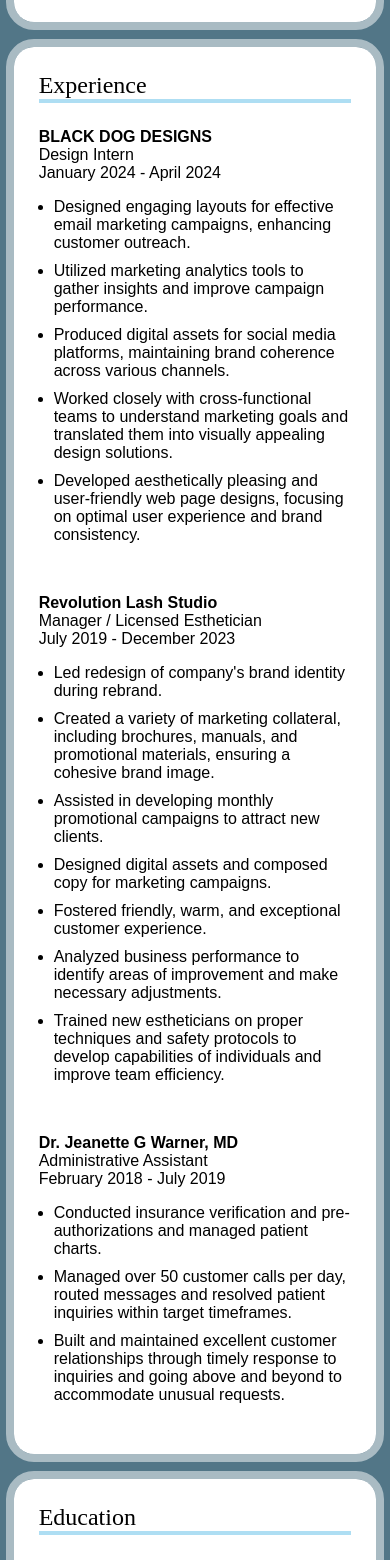
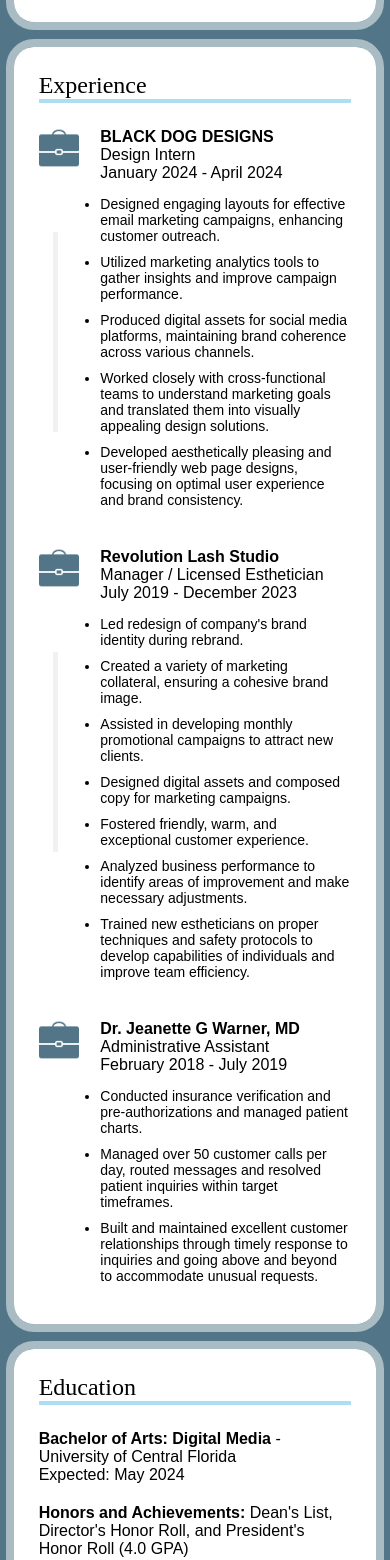
Before and after one commit to Lillybliss/Allgood-Designs, a React (Create React App) app: page /resume in a window 390 px wide. Shown: the part 2380-3940 px from the top of the page. Built offline with nearby package versions, Linux system fonts and the light colour scheme.

Commit message:
Resume mobile styling done

```diff
--- a/src/Resume.js
+++ b/src/Resume.js
@@ -114,6 +114,13 @@
 
       <div className="Experience">
         <h2 className="underline">Experience</h2>
+        {/* 1st row */}
+        <div className="resumeRow">
+          <div className="left-column">
+            <img src={briefcase} alt="Briefcase" className="briefcase-icon" />
+            <div className="vertical-line"></div>
+          </div>
+          <div className="right-column">
             <p>
               <strong>BLACK DOG DESIGNS</strong>
             </p>
@@ -121,27 +128,38 @@
             <p>January 2024 - April 2024</p>
             <ul>
               <li>
-            Designed engaging layouts for effective email marketing campaigns,
-            enhancing customer outreach.
+                Designed engaging layouts for effective email marketing
+                campaigns, enhancing customer outreach.
               </li>
               <li>
-            Utilized marketing analytics tools to gather insights and improve
-            campaign performance.
+                Utilized marketing analytics tools to gather insights and
+                improve campaign performance.
               </li>
               <li>
                 Produced digital assets for social media platforms, maintaining
                 brand coherence across various channels.
               </li>
               <li>
-            Worked closely with cross-functional teams to understand marketing
-            goals and translated them into visually appealing design solutions.
+                Worked closely with cross-functional teams to understand
+                marketing goals and translated them into visually appealing
+                design solutions.
               </li>
               <li>
-            Developed aesthetically pleasing and user-friendly web page designs,
-            focusing on optimal user experience and brand consistency.
+                Developed aesthetically pleasing and user-friendly web page
+                designs, focusing on optimal user experience and brand
+                consistency.
               </li>
             </ul>
+          </div>
+        </div>
 
+        {/* 2nd row */}
+        <div className="resumeRow">
+          <div className="left-column">
+            <img src={briefcase} alt="Briefcase" className="briefcase-icon" />
+            <div className="vertical-line"></div>
+          </div>
+          <div className="right-column">
             <p>
               <strong>Revolution Lash Studio</strong>
             </p>
@@ -150,27 +168,39 @@
             <ul>
               <li>Led redesign of company's brand identity during rebrand.</li>
               <li>
-            Created a variety of marketing collateral, including brochures,
-            manuals, and promotional materials, ensuring a cohesive brand image.
+                Created a variety of marketing collateral, ensuring a cohesive
+                brand image.
               </li>
               <li>
-            Assisted in developing monthly promotional campaigns to attract new
-            clients.
+                Assisted in developing monthly promotional campaigns to attract
+                new clients.
               </li>
               <li>
-            Designed digital assets and composed copy for marketing campaigns.
-          </li>
-          <li>Fostered friendly, warm, and exceptional customer experience.</li>
-          <li>
-            Analyzed business performance to identify areas of improvement and
-            make necessary adjustments.
+                Designed digital assets and composed copy for marketing
+                campaigns.
               </li>
               <li>
-            Trained new estheticians on proper techniques and safety protocols
-            to develop capabilities of individuals and improve team efficiency.
+                Fostered friendly, warm, and exceptional customer experience.
+              </li>
+              <li>
+                Analyzed business performance to identify areas of improvement
+                and make necessary adjustments.
+              </li>
+              <li>
+                Trained new estheticians on proper techniques and safety
+                protocols to develop capabilities of individuals and improve
+                team efficiency.
               </li>
             </ul>
+          </div>
+        </div>
 
+        {/* 3rd row */}
+        <div className="resumeRow">
+          <div className="left-column">
+            <img src={briefcase} alt="Briefcase" className="briefcase-icon" />
+          </div>
+          <div className="right-column">
             <p>
               <strong>Dr. Jeanette G Warner, MD</strong>
             </p>
@@ -178,19 +208,21 @@
             <p>February 2018 - July 2019</p>
             <ul>
               <li>
-            Conducted insurance verification and pre-authorizations and managed
-            patient charts.
+                Conducted insurance verification and pre-authorizations and
+                managed patient charts.
               </li>
               <li>
-            Managed over 50 customer calls per day, routed messages and resolved
-            patient inquiries within target timeframes.
+                Managed over 50 customer calls per day, routed messages and
+                resolved patient inquiries within target timeframes.
               </li>
               <li>
-            Built and maintained excellent customer relationships through timely
-            response to inquiries and going above and beyond to accommodate
-            unusual requests.
+                Built and maintained excellent customer relationships through
+                timely response to inquiries and going above and beyond to
+                accommodate unusual requests.
               </li>
             </ul>
+          </div>
+        </div>
       </div>
 
       <div className="Education">
@@ -201,7 +233,7 @@
             Central Florida
           </p>
           <p>Expected: May 2024</p>
-          <p>
+          <p className="honors">
             <strong>Honors and Achievements: </strong>Dean's List, Director's
             Honor Roll, and President's Honor Roll (4.0 GPA)
           </p>
--- a/src/Styles/Resume.css
+++ b/src/Styles/Resume.css
@@ -7,12 +7,14 @@
 }
 
 .horizontal-line {
-    border-top: 1px solid #F1F1F1; /* Adjust color and thickness as needed */
-    margin: 20px 0; /* Adjust margin as needed */
+    border-top: 1px solid #F1F1F1;
+    margin: 20px 0;
     width: 90%;
     margin-left: auto;
     margin-right: auto;
-  }
+}
+
+
 
 p {
     margin: 0 25px;
@@ -95,11 +97,40 @@
 .prof-summary p {
     margin-bottom: 30px;}
 
-.Experience ul {
-    margin-bottom: 40px;
-    margin-right: 25px;
-}
+
 
 .tspa {
     margin-bottom: 40px;
 }
+
+.briefcase-icon {
+    width: 40px;
+    height: 40px;
+    margin-left: 25px;
+}
+
+.resumeRow {
+    display: flex;
+    flex-direction: row;
+}
+
+.Experience ul {
+    margin-bottom: 40px;
+    margin-right: 25px;
+    margin-left: -15px;
+    font-size: 14px; /* This will need to change per each breakpoint */
+}
+
+.honors {
+    margin-top: 20px;
+}
+
+.vertical-line { /* This will need to change per each breakpoint */
+    border-left: 5px solid #F1F1F1;
+    height: 200px;
+    margin: 60px 39px;
+}
+
+.left-column {
+    width: 17%;
+}
```
Lines whose indentation alone changed are shown as unchanged.
